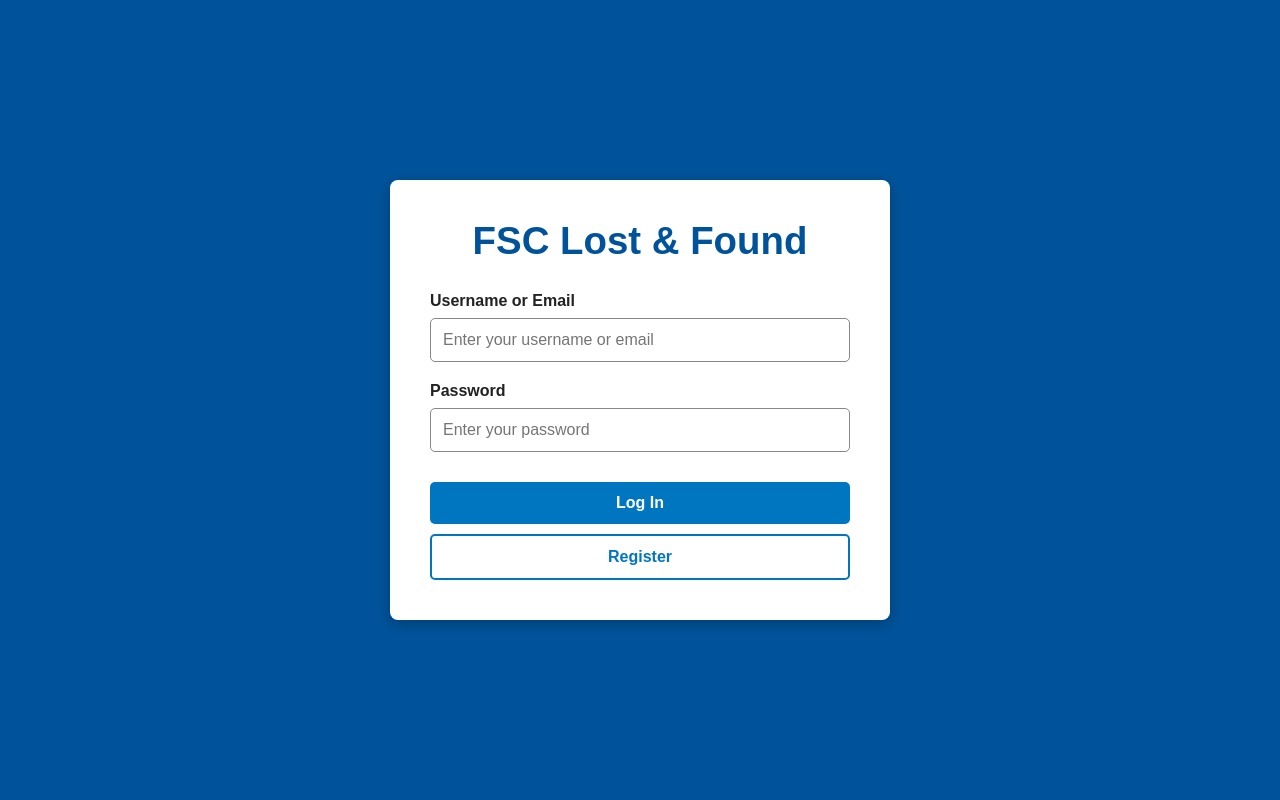
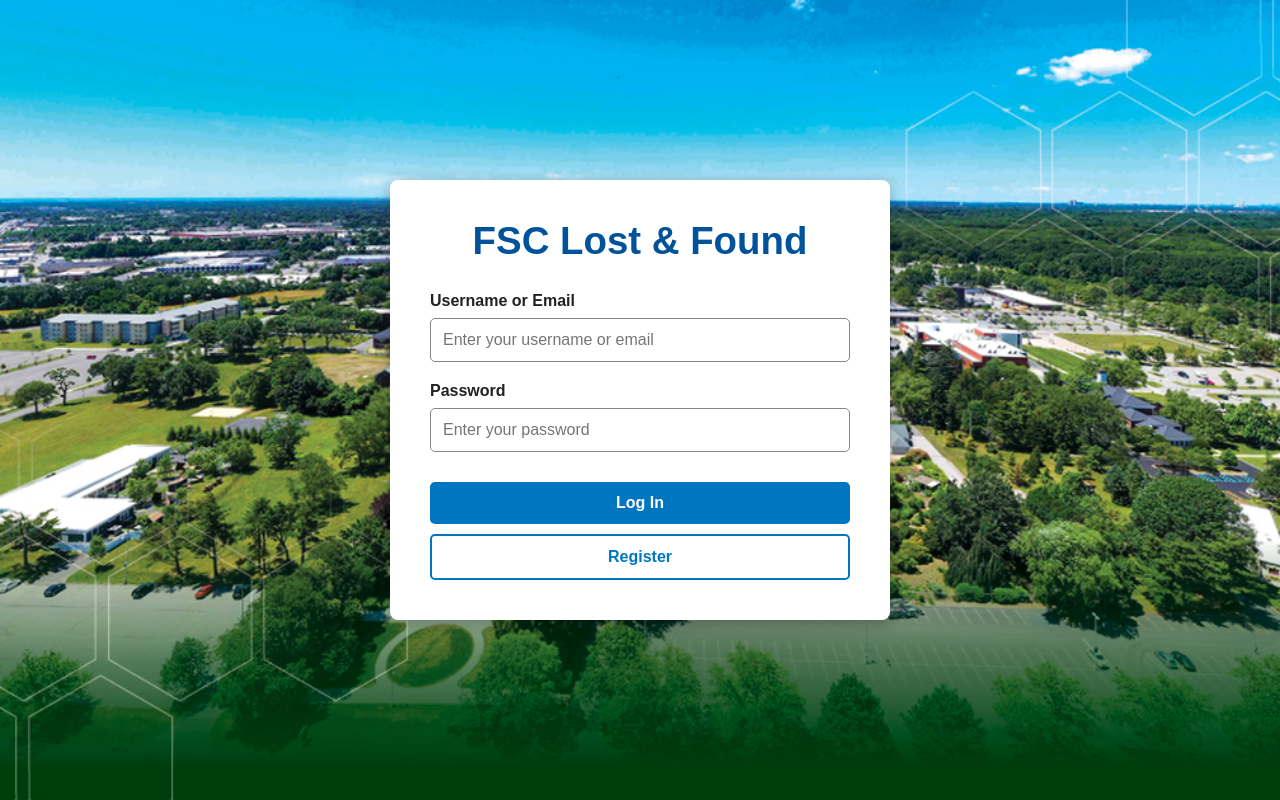
Before and after one commit to barzd/capstone-project, a React app in the folder frontend/: page / in a window 1280 px wide. Built offline with nearby package versions, Linux system fonts and the light colour scheme; the HTML template or start-up script is replaced by a standard one.

Commit message:
Changed image background of login screen to our campus background

```diff
--- a/frontend/src/App.css
+++ b/frontend/src/App.css
@@ -15,7 +15,11 @@
   justify-content: center;
   align-items: center;
 
-  background-color: #00539b;
+  /* Background Image Settings */
+  background-image: url('./assets/campus.jpg'); /* Adjust .jpg to .png or .jpeg if needed */
+  background-size: cover;
+  background-position: center;
+  background-repeat: no-repeat;
 
   padding: 20px;
 }
```
Also changed, not shown: frontend/src/assets/campus.jpg (added).
